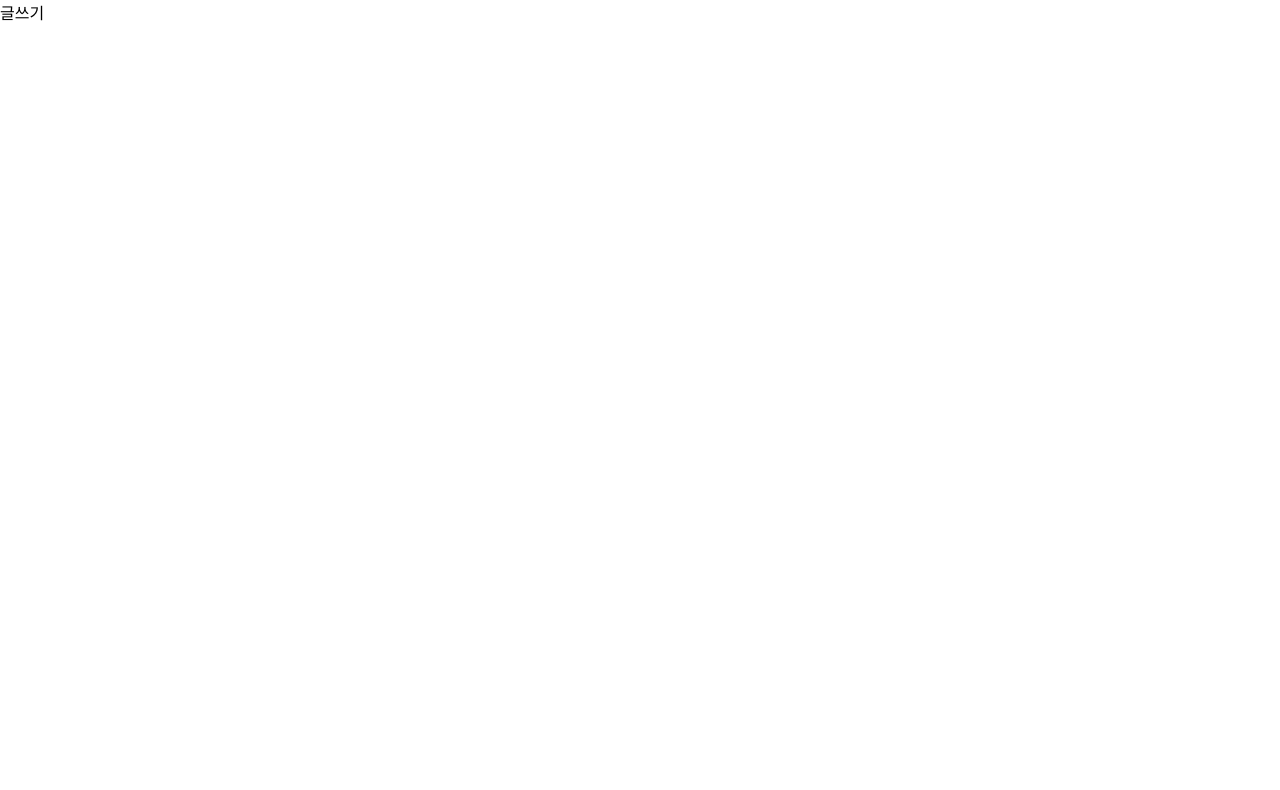
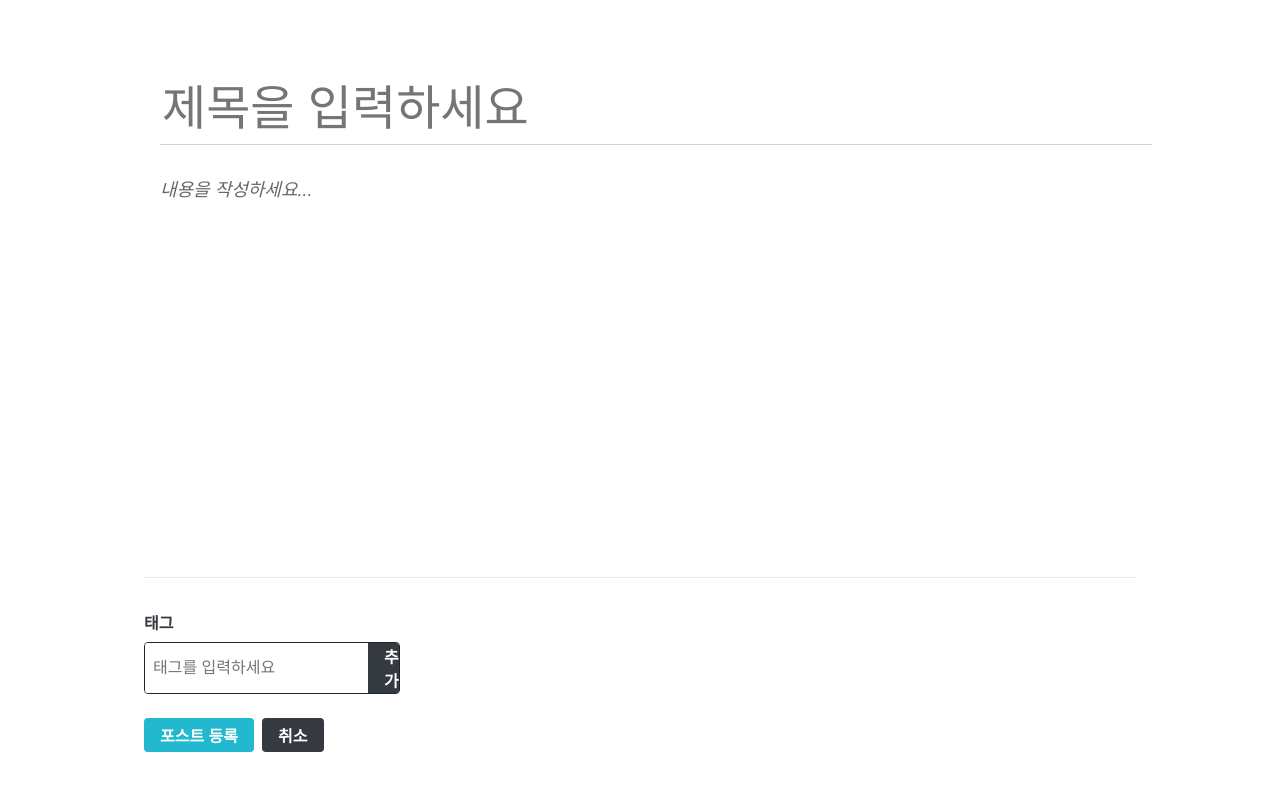
Before and after one commit to JaeyoonCheon/React-Tutorial, a React (Create React App) app in the folder blog/blog-frontend/: page /write in a window 1280 px wide. Shown: the top 790 px of the page. Built offline with nearby package versions, Linux system fonts and the light colour scheme.

Commit message:
Blog frontend post writing complete

```diff
--- a/blog/blog-frontend/package.json
+++ b/blog/blog-frontend/package.json
@@ -9,6 +9,7 @@
     "@testing-library/user-event": "^13.5.0",
     "axios": "^0.27.2",
     "immer": "^9.0.15",
+    "quill": "^1.3.7",
     "react": "^18.2.0",
     "react-dom": "^18.2.0",
     "react-redux": "^8.0.2",
--- /dev/null
+++ b/blog/blog-frontend/src/components/write/Editor.js
@@ -0,0 +1,76 @@
+import React, { useRef, useEffect } from "react";
+import Quill from "quill";
+import "quill/dist/quill.bubble.css";
+import styled from "styled-components";
+import palette from "../../lib/styles/palette";
+import Responsive from "../common/Responsive";
+
+const EditorBlock = styled(Responsive)`
+  padding-top: 5rem;
+  padding-bottom: 5rem;
+`;
+const TitleInput = styled.input`
+  font-size: 3rem;
+  outline: none;
+  padding-bottom: 0.5rem;
+  border: none;
+  border-bottom: 1px solid ${palette.gray[4]};
+  margin-bottom: 2rem;
+  width: 100%;
+`;
+const QuillWrapper = styled.div`
+  .ql-editor {
+    padding: 0;
+    min-height: 320px;
+    font-size: 1.125rem;
+    line-height: 1.5;
+  }
+  .ql-editor.ql-blank::before {
+    left: 0px;
+  }
+`;
+
+const Editor = ({ title, body, onChangeField }) => {
+  const quillElement = useRef(null);
+  const quillInstance = useRef(null);
+
+  useEffect(() => {
+    quillInstance.current = new Quill(quillElement.current, {
+      theme: "bubble",
+      placeholder: "내용을 작성하세요...",
+      modules: {
+        toolbar: [
+          [{ header: "1" }, { header: "2" }],
+          ["bold", "italic", "underline", "strike"],
+          [{ list: "ordered" }, { list: "bullet" }],
+          ["blockquote", "code-block", "link", "image"],
+        ],
+      },
+    });
+    const quill = quillInstance.current;
+    quill.on("text-change", (delta, oldDelta, source) => {
+      if (source === "user") {
+        onChangeField({ key: "body", value: quill.root.innerHTML });
+      }
+    });
+  }, [onChangeField]);
+
+  const onChangeTitle = (e) => {
+    onChangeField({ key: "title", value: e.target.value });
+  };
+
+  return (
+    <EditorBlock>
+      <TitleInput
+        placeholder="제목을 입력하세요"
+        onChange={onChangeTitle}
+        value={title}
+      ></TitleInput>
+      <QuillWrapper>
+        <div ref={quillElement}></div>
+      </QuillWrapper>
+    </EditorBlock>
+  );
+};
+
+export default Editor;
--- /dev/null
+++ b/blog/blog-frontend/src/components/write/TagBox.js
@@ -0,0 +1,128 @@
+import React, { useState, useCallback, useEffect } from "react";
+import styled from "styled-components";
+import palette from "../../lib/styles/palette";
+
+const TagBoxBlock = styled.div`
+  width: 100%;
+  border-top: 1px solid ${palette.gray[2]};
+  padding-top: 2rem;
+
+  h4 {
+    color: ${palette.gray[8]};
+    margin-top: 0;
+    margin-bottom: 0.5rem;
+  }
+`;
+const TagForm = styled.form`
+  border-radius: 4px;
+  overflow: hidden;
+  display: flex;
+  width: 256px;
+  border: 1px solid ${palette.gray[9]};
+
+  input,
+  button {
+    outline: none;
+    border: none;
+    font-size: 1rem;
+  }
+  input {
+    padding: 0.5rem;
+    flex: 1;
+  }
+  button {
+    cursor: pointer;
+    padding-right: 1rem;
+    padding-left: 1rem;
+    border: none;
+    background: ${palette.gray[8]};
+    color: white;
+    font-weight: bold;
+    &:hover {
+      background: ${palette.gray[6]};
+    }
+  }
+`;
+const Tag = styled.div`
+  margin-right: 0.5rem;
+  color: ${palette.gray[6]};
+  cursor: pointer;
+  &:hover {
+    opacity: 0.5;
+  }
+`;
+const TagListBlock = styled.div`
+  display: flex;
+  margin-top: 0.5rem;
+`;
+
+const TagItem = React.memo(({ tag, onRemove }) => (
+  <Tag onClick={() => onRemove(tag)}>#{tag}</Tag>
+));
+
+const TagList = React.memo(({ tags, onRemove }) => (
+  <TagListBlock>
+    {tags.map((tag) => (
+      <TagItem key={tag} tag={tag} onRemove={onRemove}></TagItem>
+    ))}
+  </TagListBlock>
+));
+
+const TagBox = ({ tags, onChangeTags }) => {
+  const [input, setInput] = useState("");
+  const [localTags, setLocalTags] = useState([]);
+
+  const insertTag = useCallback(
+    (tag) => {
+      if (!tag) return;
+      if (localTags.includes(tag)) return;
+      const nextTags = [...localTags, tag];
+      setLocalTags(nextTags);
+      onChangeTags(nextTags);
+    },
+    [localTags, onChangeTags]
+  );
+
+  const onRemove = useCallback(
+    (tag) => {
+      const nextTags = localTags.filter((t) => t !== tag);
+      setLocalTags(nextTags);
+      onChangeTags(nextTags);
+    },
+    [localTags, onChangeTags]
+  );
+
+  const onChange = useCallback((e) => {
+    setInput(e.target.value);
+  }, []);
+
+  const onSubmit = useCallback(
+    (e) => {
+      e.preventDefault();
+      insertTag(input.trim());
+      setInput("");
+    },
+    [input, insertTag]
+  );
+
+  useEffect(() => {
+    setLocalTags(tags);
+  }, [tags]);
+
+  return (
+    <TagBoxBlock>
+      <h4>태그</h4>
+      <TagForm onSubmit={onSubmit}>
+        <input
+          placeholder="태그를 입력하세요"
+          value={input}
+          onChange={onChange}
+        ></input>
+        <button type="submit">추가</button>
+      </TagForm>
+      <TagList tags={localTags} onRemove={onRemove}></TagList>
+    </TagBoxBlock>
+  );
+};
+
+export default TagBox;
--- /dev/null
+++ b/blog/blog-frontend/src/components/write/WriteActionButtons.js
@@ -0,0 +1,32 @@
+import React from "react";
+import styled from "styled-components";
+import Button from "../common/Button";
+
+const WriteActionButtonsBlock = styled.div`
+  margin-top: 1rem;
+  margin-bottom: 3rem;
+
+  button + button {
+    margin-left: 0.5rem;
+  }
+`;
+const StyledButton = styled(Button)`
+  height: 2.125rem;
+
+  & + & {
+    margin-left: 0.5rem;
+  }
+`;
+
+const WriteActionButtons = ({ onCancel, onPublish }) => {
+  return (
+    <WriteActionButtonsBlock>
+      <StyledButton cyan onClick={onPublish}>
+        포스트 등록
+      </StyledButton>
+      <StyledButton onClick={onCancel}>취소</StyledButton>
+    </WriteActionButtonsBlock>
+  );
+};
+
+export default WriteActionButtons;
--- /dev/null
+++ b/blog/blog-frontend/src/containers/write/EditorContainer.js
@@ -0,0 +1,28 @@
+import React, { useEffect, useCallback } from "react";
+import Editor from "../../components/write/Editor";
+import { useSelector, useDispatch } from "react-redux";
+import { changeField, initialize } from "../../modules/write";
+
+const EditorContainer = () => {
+  const dispatch = useDispatch();
+  const { title, body } = useSelector(({ write }) => ({
+    title: write.title,
+    body: write.body,
+  }));
+  const onChangeField = useCallback(
+    (payload) => dispatch(changeField(payload)),
+    [dispatch]
+  );
+
+  useEffect(() => {
+    return () => {
+      dispatch(initialize());
+    };
+  }, [dispatch]);
+
+  return (
+    <Editor onChangeField={onChangeField} title={title} body={body}></Editor>
+  );
+};
+
+export default EditorContainer;
--- /dev/null
+++ b/blog/blog-frontend/src/containers/write/TagBoxContainer.js
@@ -0,0 +1,22 @@
+import React from "react";
+import { useDispatch, useSelector } from "react-redux";
+import TagBox from "../../components/write/TagBox";
+import { changeField } from "../../modules/write";
+
+const TagBoxContainer = () => {
+  const dispatch = useDispatch();
+  const tags = useSelector((state) => state.write.tags);
+
+  const onChangeTags = (nextTags) => {
+    dispatch(
+      changeField({
+        key: "tags",
+        value: nextTags,
+      })
+    );
+  };
+
+  return <TagBox onChangeTags={onChangeTags} tags={tags}></TagBox>;
+};
+
+export default TagBoxContainer;
--- /dev/null
+++ b/blog/blog-frontend/src/containers/write/WriteActionButtonsContainer.js
@@ -0,0 +1,47 @@
+import React, { useEffect } from "react";
+import WriteActionButtons from "../../components/write/WriteActionButtons";
+import { useSelector, useDispatch } from "react-redux";
+import { withRouter } from "react-router-dom";
+import { writePost } from "../../modules/write";
+
+const WriteActionButtonsContainer = ({ history }) => {
+  const dispatch = useDispatch();
+  const { title, body, tags, post, postError } = useSelector(({ write }) => ({
+    title: write.title,
+    body: write.body,
+    tags: write.tags,
+    post: write.post,
+    postError: write.postError,
+  }));
+  const onPublish = () => {
+    dispatch(
+      writePost({
+        title,
+        body,
+        tags,
+      })
+    );
+  };
+  const onCancel = () => {
+    history.goBack();
+  };
+
+  useEffect(() => {
+    if (post) {
+      const { _id, user } = post;
+      history.push(`/@${user.username}/${_id}`);
+    }
+    if (postError) {
+      console.log(postError);
+    }
+  }, [history, post, postError]);
+
+  return (
+    <WriteActionButtons
+      onPublish={onPublish}
+      onCancel={onCancel}
+    ></WriteActionButtons>
+  );
+};
+
+export default withRouter(WriteActionButtonsContainer);
--- /dev/null
+++ b/blog/blog-frontend/src/lib/api/posts.js
@@ -0,0 +1,4 @@
+import client from "./client";
+
+export const writePost = ({ title, body, tags }) =>
+  client.post("/api/posts", { title, body, tags });
--- a/blog/blog-frontend/src/modules/index.js
+++ b/blog/blog-frontend/src/modules/index.js
@@ -3,15 +3,17 @@
 import auth, { authSaga } from "./auth";
 import loading from "./loading";
 import user, { userSaga } from "./user";
+import write, { writeSaga } from "./write";
 
 const rootReducer = combineReducers({
   auth,
   loading,
   user,
+  write,
 });
 
 export function* rootSaga() {
-  yield all([authSaga(), userSaga()]);
+  yield all([authSaga(), userSaga(), writeSaga()]);
 }
 
 export default rootReducer;
--- /dev/null
+++ b/blog/blog-frontend/src/modules/write.js
@@ -0,0 +1,61 @@
+import { createAction, handleActions } from "redux-actions";
+import createRequestSaga, {
+  createRequestSagaTypes,
+} from "../lib/createRequestSaga";
+import * as postsAPI from "../lib/api/posts";
+import { takeLatest } from "redux-saga/effects";
+
+const INITIALIZE = "write/INITIALIZE";
+const CHANGE_FIELD = "write/CHANGE_FIELD";
+const [WRITE_POST, WRITE_POST_SUCCESS, WRITE_POST_FAILURE] =
+  createRequestSagaTypes("write/WRITE_POST");
+
+export const initialize = createAction(INITIALIZE);
+export const changeField = createAction(CHANGE_FIELD, ({ key, value }) => ({
+  key,
+  value,
+}));
+export const writePost = createAction(WRITE_POST, ({ title, body, tags }) => ({
+  title,
+  body,
+  tags,
+}));
+
+const writePostSaga = createRequestSaga(WRITE_POST, postsAPI.writePost);
+export function* writeSaga() {
+  yield takeLatest(WRITE_POST, writePostSaga);
+}
+
+const initialState = {
+  title: "",
+  body: "",
+  tags: [],
+  post: null,
+  postError: null,
+};
+
+const write = handleActions(
+  {
+    [INITIALIZE]: (state) => initialState,
+    [CHANGE_FIELD]: (state, { payload: { key, value } }) => ({
+      ...state,
+      [key]: value,
+    }),
+    [WRITE_POST]: (state) => ({
+      ...state,
+      post: null,
+      postError: null,
+    }),
+    [WRITE_POST_SUCCESS]: (state, { payload: post }) => ({
+      ...state,
+      post,
+    }),
+    [WRITE_POST_FAILURE]: (state, { payload: postError }) => ({
+      ...state,
+      postError,
+    }),
+  },
+  initialState
+);
+
+export default write;
--- a/blog/blog-frontend/src/pages/WritePage.js
+++ b/blog/blog-frontend/src/pages/WritePage.js
@@ -1,7 +1,17 @@
 import React from "react";
+import EditorContainer from "../containers/write/EditorContainer";
+import TagBoxContainer from "../containers/write/TagBoxContainer";
+import WriteActionButtonsContainer from "../containers/write/WriteActionButtonsContainer";
+import Responsive from "../components/common/Responsive";
 
 const WritePage = () => {
-  return <div>글쓰기</div>;
+  return (
+    <Responsive>
+      <EditorContainer></EditorContainer>
+      <TagBoxContainer></TagBoxContainer>
+      <WriteActionButtonsContainer></WriteActionButtonsContainer>
+    </Responsive>
+  );
 };
 
 export default WritePage;
```
Also changed, not shown: 1 other file (tests, documents, lock files or other folders).
